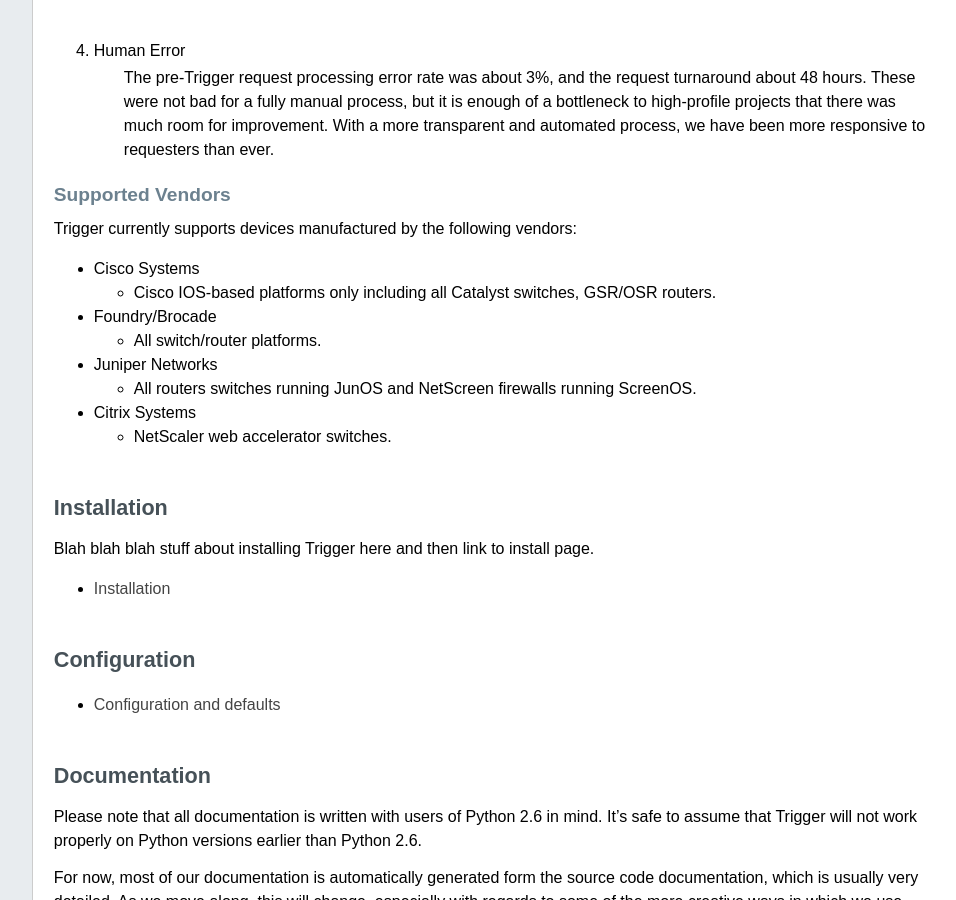
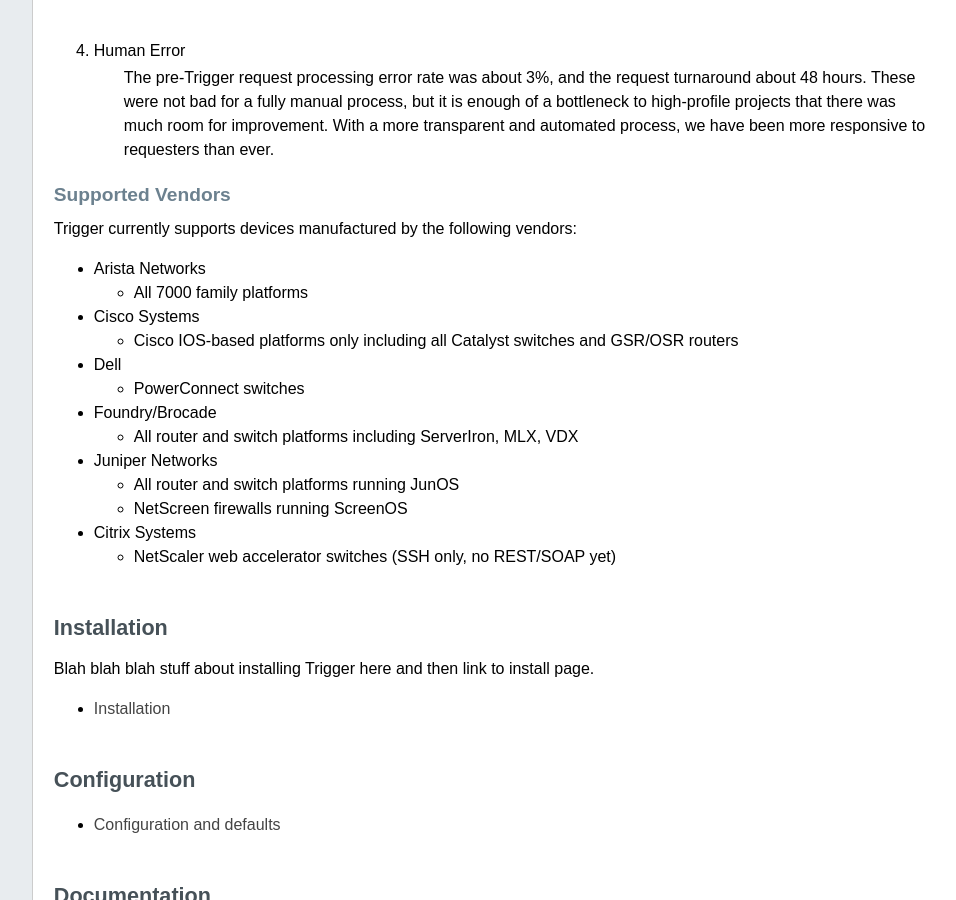
Before and after one commit to trigger/trigger, a Sphinx documentation site: the page built from docs/index.rst, in a window 1280 px wide and 900 px high, scrolled down 1137 px. Shown: the whole window, without its empty margins (224-1180 px from the left). Built offline with Sphinx 7.4.7, drawn with Linux system fonts in a browser that asks for light colours.

Commit message:
Added newly supported platforms to docs intro

```diff
--- a/docs/index.rst
+++ b/docs/index.rst
@@ -80,22 +80,30 @@
 
 Trigger currently supports devices manufactured by the following vendors:
 
++ Arista Networks
+
+  + All 7000 family platforms
 
 + Cisco Systems
 
-  + Cisco IOS-based platforms only including all Catalyst switches, GSR/OSR routers.
+  + Cisco IOS-based platforms only including all Catalyst switches and GSR/OSR routers
+
++ Dell
+
+  + PowerConnect switches
 
 + Foundry/Brocade
 
-  + All switch/router platforms.
+  + All router and switch platforms including ServerIron, MLX, VDX
 
 + Juniper Networks
 
-  + All routers switches running JunOS and NetScreen firewalls running ScreenOS.
+  + All router and switch platforms running JunOS
+  + NetScreen firewalls running ScreenOS
 
 + Citrix Systems
 
-  + NetScaler web accelerator switches.
+  + NetScaler web accelerator switches (SSH only, no REST/SOAP yet)
 
 Installation
 ============
```
